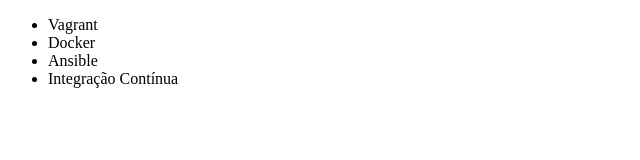
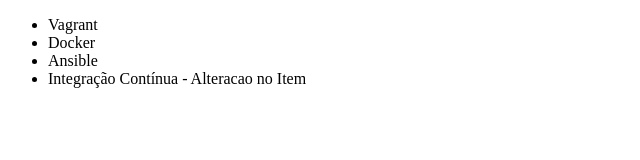
Before and after one commit to enoch-2403/Estudos-123, a plain HTML site: page index.html in a window 1280 px wide. Shown: the whole page, without its empty margins (0-640 px from the left). Drawn offline with Linux system fonts and the light colour scheme.

Commit message:
Atualizando new

```diff
--- a/index.html
+++ b/index.html
@@ -1,15 +1,18 @@
 <!DOCTYPE html>
 <html lang="en">
+
 <head>
     <meta charset="UTF-8">
     <title>Cursos da Alura</title>
 </head>
+
 <body>
     <ul>
         <li>Vagrant</li>
         <li>Docker</li>
         <li>Ansible</li>
-        <li>Integração Contínua</li>
+        <li>Integração Contínua - Alteracao no Item </li>
     </ul>
 </body>
+
 </html>
```
